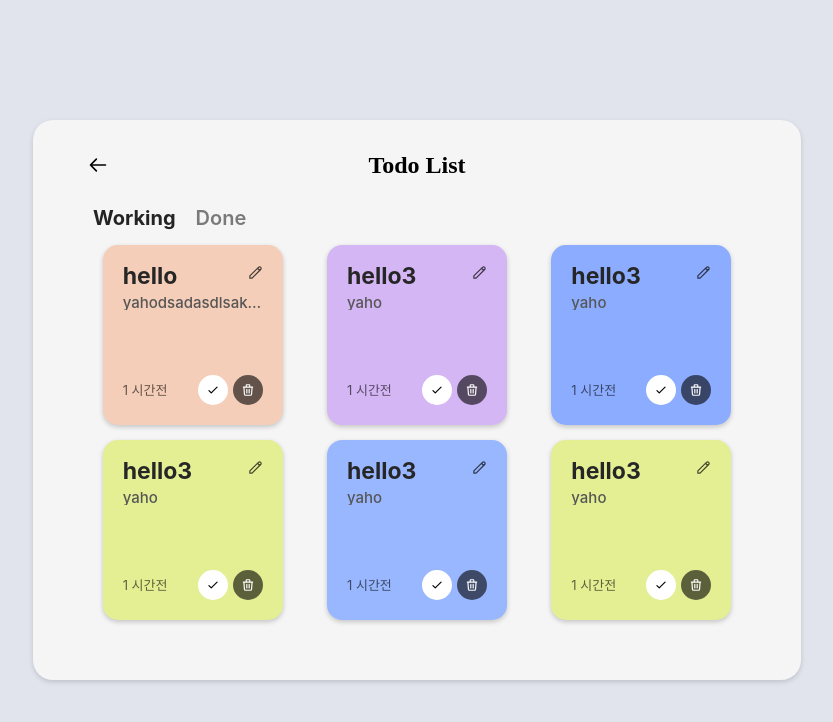
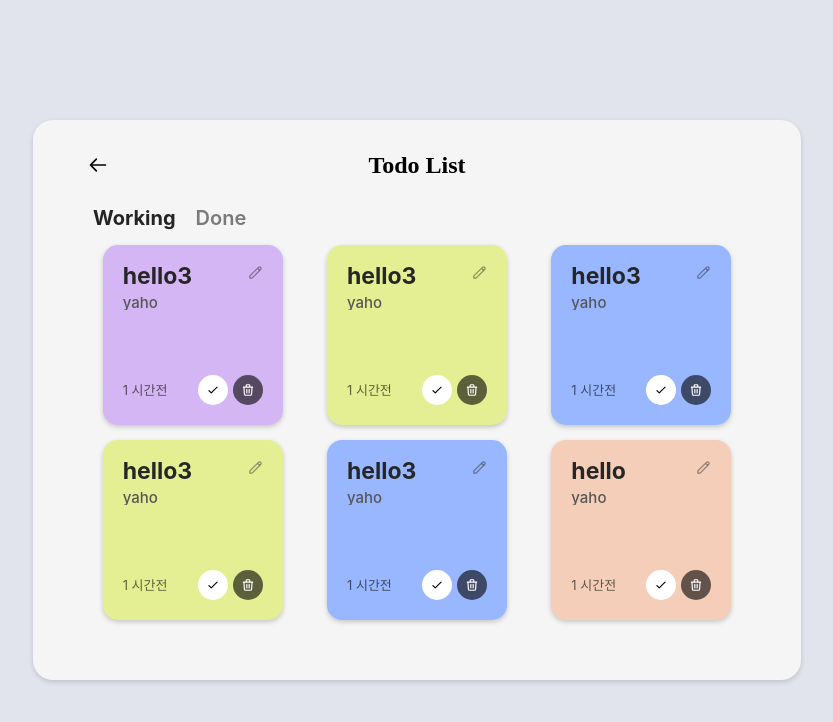
Before and after one commit to jeongmin-dev/team-todolist, a React (Create React App) app: page /todoList in a window 1280 px wide. Shown: the top 722 px of the page, without its empty margins (223-1056 px from the left). Built offline with nearby package versions, Linux system fonts and the light colour scheme; data requests are answered from the project's data file.

Commit message:
style Todo 컴포넌트 p태그 수정

```diff
--- a/fake-server/db.json
+++ b/fake-server/db.json
@@ -4,14 +4,6 @@
       "id": 133,
       "title": "hello",
       "content": "yahodsadasdlsakndjkasndjkasndjknasjkdnasjkdnkjaskdnakjsdnjkasndjkansdjknasjkdnajksdnjkasndjkasnk",
-      "color": "#F4CEB8",
-      "isDone": false,
-      "createdAt": 1665846659220
-    },
-    {
-      "id": 0,
-      "title": "hello",
-      "content": "yaho",
       "color": "#F4CEB8",
       "isDone": true,
       "createdAt": 1665846659220
@@ -21,14 +13,6 @@
       "title": "hello3",
       "content": "yaho",
       "color": "#D4B6F4",
-      "isDone": false,
-      "createdAt": 1665846659220
-    },
-    {
-      "id": 4,
-      "title": "hello3",
-      "content": "yaho",
-      "color": "#8cacff",
       "isDone": false,
       "createdAt": 1665846659220
     },
@@ -85,7 +69,7 @@
       "title": "hello3",
       "content": "yaho",
       "color": "#8cacff",
-      "isDone": false,
+      "isDone": true,
       "createdAt": 1665846659220
     }
   ],
--- a/src/components/todo/Todo.jsx
+++ b/src/components/todo/Todo.jsx
@@ -3,7 +3,9 @@ import { Link } from "react-router-dom";
 import styled from "styled-components";
 import Button from "../../elem/Button";
 import { __deleteTodos, __toggleTodos } from "../../redux/modules/todos";
-
+import CheckSvg from "../../styles/svg/CheckSvg";
+import DeleteSvg from "../../styles/svg/DeleteSvg";
+import EditSvg from "../../styles/svg/EditSvg";
 const btnStyle = {
   _width: "30px",
   bgColor: "white",
@@ -29,59 +31,19 @@ function Todo({ id, title, content, color, createdAt, isDone }) {
             <h3>{title}</h3>
           </Link>
           <span>
-            <svg
-              className="w-6 h-6"
-              fill="none"
-              stroke="currentColor"
-              viewBox="0 0 24 24"
-              xmlns="http://www.w3.org/2000/svg"
-            >
-              <path
-                strokeLinecap="round"
-                strokeLinejoin="round"
-                strokeWidth={2}
-                d="M15.232 5.232l3.536 3.536m-2.036-5.036a2.5 2.5 0 113.536 3.536L6.5 21.036H3v-3.572L16.732 3.732z"
-              />
-            </svg>
+            <EditSvg />
           </span>
         </div>
-
         <p>{content}</p>
       </TodoItem>
       <TodoUtils>
         <span>{(createdAt + "").slice(0, 1)} 시간전</span>
         <TodoBtns>
           <Button {...btnStyle} _onClick={onToggle}>
-            <svg
-              className="w-6 h-6"
-              fill="none"
-              stroke="currentColor"
-              viewBox="0 0 24 24"
-              xmlns="http://www.w3.org/2000/svg"
-            >
-              <path
-                strokeLinecap="round"
-                strokeLinejoin="round"
-                strokeWidth={2}
-                d="M5 13l4 4L19 7"
-              />
-            </svg>
+            <CheckSvg />
           </Button>
           <Button {...btnStyle} _onClick={onDelete}>
-            <svg
-              className="w-6 h-6"
-              fill="none"
-              stroke="currentColor"
-              viewBox="0 0 24 24"
-              xmlns="http://www.w3.org/2000/svg"
-            >
-              <path
-                strokeLinecap="round"
-                strokeLinejoin="round"
-                strokeWidth={2}
-                d="M19 7l-.867 12.142A2 2 0 0116.138 21H7.862a2 2 0 01-1.995-1.858L5 7m5 4v6m4-6v6m1-10V4a1 1 0 00-1-1h-4a1 1 0 00-1 1v3M4 7h16"
-              />
-            </svg>
+            <DeleteSvg />
           </Button>
         </TodoBtns>
       </TodoUtils>
@@ -105,7 +67,7 @@ const ListItem = styled.div`
   cursor: pointer;
   box-shadow: 0px 2px 5px rgba(0, 0, 0, 0.2);
   @media screen and (max-width: 690px) {
-    max-width: 80%;
+    max-width: 240px;
   }
 `;
 
@@ -129,14 +91,15 @@ const TodoItem = styled.div`
   }
 
   p {
-    width: 100%;
-
+    display: -webkit-box;
     overflow: hidden;
     color: #565656;
     font-weight: 500;
     font-size: 15px;
-    white-space: nowrap;
     text-overflow: ellipsis;
+    word-break: break-all;
+    -webkit-line-clamp: 2;
+    -webkit-box-orient: vertical;
   }
   &:first-child {
     div {
@@ -148,13 +111,13 @@ const TodoItem = styled.div`
         height: 15px;
         cursor: pointer;
         svg {
-          color: rgba(0, 0, 0, 0.7);
+          color: rgba(0, 0, 0, 0.4);
           transition: color 1s linear;
           transition: transform 0.3s linear;
         }
         &:hover {
           svg {
-            color: rgba(255, 255, 255, 0.8);
+            color: rgba(0, 0, 0, 0.8);
             text-shadow: 0 2px 3px rgba(0, 0, 0, 0.15);
             transform: translateY(-3px);
           }
@@ -175,6 +138,8 @@ const TodoItem = styled.div`
       font-size: 25px;
     }
     p {
+      margin-top: 10px;
+      overflow: visible;
       font-size: 18px;
     }
   }
--- /dev/null
+++ b/src/styles/svg/CheckSvg.jsx
@@ -0,0 +1,20 @@
+function CheckSvg() {
+  return (
+    <svg
+      className="w-6 h-6"
+      fill="none"
+      stroke="currentColor"
+      viewBox="0 0 24 24"
+      xmlns="http://www.w3.org/2000/svg"
+    >
+      <path
+        strokeLinecap="round"
+        strokeLinejoin="round"
+        strokeWidth={2}
+        d="M5 13l4 4L19 7"
+      />
+    </svg>
+  );
+}
+
+export default CheckSvg;
--- /dev/null
+++ b/src/styles/svg/DeleteSvg.jsx
@@ -0,0 +1,19 @@
+function DeleteSvg() {
+  return (
+    <svg
+      className="w-6 h-6"
+      fill="none"
+      stroke="currentColor"
+      viewBox="0 0 24 24"
+      xmlns="http://www.w3.org/2000/svg"
+    >
+      <path
+        strokeLinecap="round"
+        strokeLinejoin="round"
+        strokeWidth={2}
+        d="M19 7l-.867 12.142A2 2 0 0116.138 21H7.862a2 2 0 01-1.995-1.858L5 7m5 4v6m4-6v6m1-10V4a1 1 0 00-1-1h-4a1 1 0 00-1 1v3M4 7h16"
+      />
+    </svg>
+  );
+}
+export default DeleteSvg;
--- /dev/null
+++ b/src/styles/svg/EditSvg.jsx
@@ -0,0 +1,19 @@
+function EditSvg() {
+  return (
+    <svg
+      className="w-6 h-6"
+      fill="none"
+      stroke="currentColor"
+      viewBox="0 0 24 24"
+      xmlns="http://www.w3.org/2000/svg"
+    >
+      <path
+        strokeLinecap="round"
+        strokeLinejoin="round"
+        strokeWidth={2}
+        d="M15.232 5.232l3.536 3.536m-2.036-5.036a2.5 2.5 0 113.536 3.536L6.5 21.036H3v-3.572L16.732 3.732z"
+      />
+    </svg>
+  );
+}
+export default EditSvg;
```
